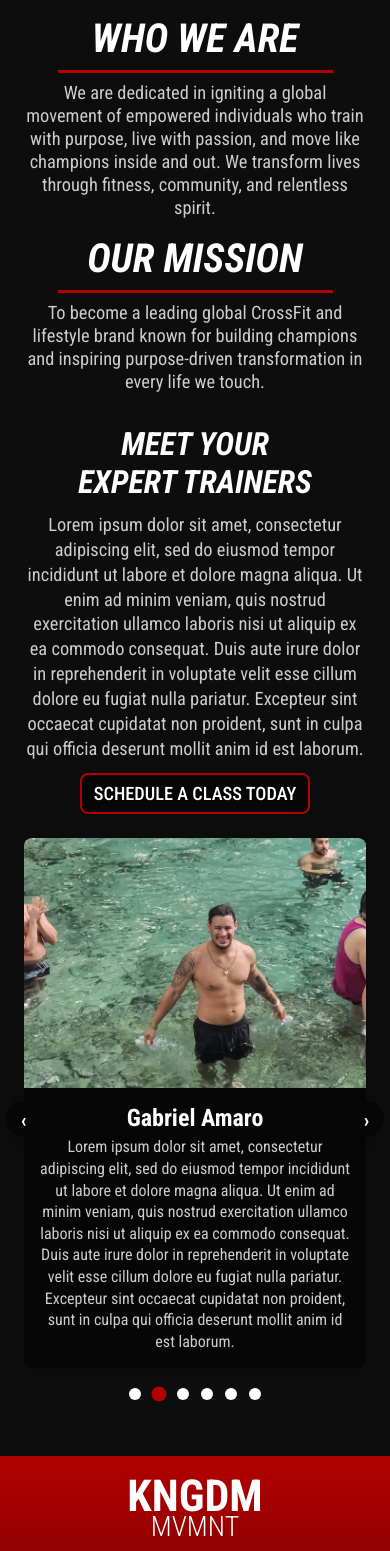
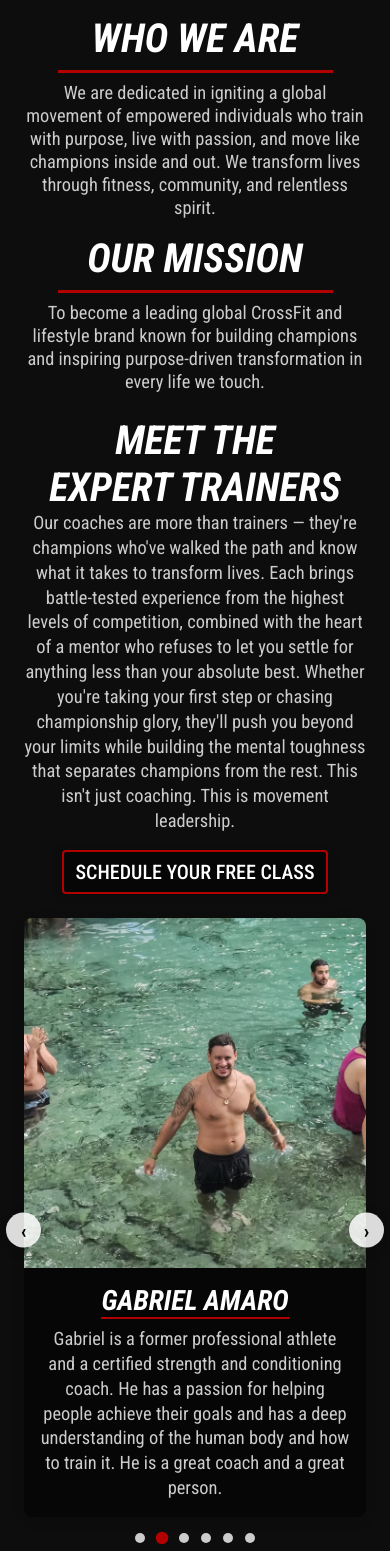
Before and after one commit to gilmerperez/kingdom-movement, a React (Vite) app: page / in a window 390 px wide. Shown: the part 432-1983 px from the top of the page. Built offline with nearby package versions, Linux system fonts and the light colour scheme.

Commit message:
Polished coaches section and added real text

```diff
--- a/src/components/Coaches/Coaches.jsx
+++ b/src/components/Coaches/Coaches.jsx
@@ -13,32 +13,39 @@ const Coaches = () => {
     return () => clearInterval(interval);
   }, []);
 
+  // Previous button
   const handlePrevClick = () => {
     setCurrentCoachIndex((prevIndex) => (prevIndex === 0 ? coachesData.length - 1 : prevIndex - 1));
   };
 
+  // Next button
   const handleNextClick = () => {
     setCurrentCoachIndex((prevIndex) => (prevIndex === coachesData.length - 1 ? 0 : prevIndex + 1));
   };
 
+  // Carousel dots
   const handleDotClick = (index) => {
     setCurrentCoachIndex(index);
   };
 
   return (
+    <>
       <section className={styles.coachesContainer}>
         {/* Coaches content */}
         <div className={styles.coachesContent}>
           <div className={styles.coachesInfo}>
             {/* Title */}
-          <h2 className={styles.coachesTitle}>MEET YOUR EXPERT TRAINERS</h2>
+            <h2 className={styles.coachesTitle}>
+              MEET THE <br /> EXPERT TRAINERS
+            </h2>
             {/* Description */}
             <p className={styles.coachesDescription}>
-            Lorem ipsum dolor sit amet, consectetur adipiscing elit, sed do eiusmod tempor incididunt ut labore et
-            dolore magna aliqua. Ut enim ad minim veniam, quis nostrud exercitation ullamco laboris nisi ut aliquip ex
-            ea commodo consequat. Duis aute irure dolor in reprehenderit in voluptate velit esse cillum dolore eu fugiat
-            nulla pariatur. Excepteur sint occaecat cupidatat non proident, sunt in culpa qui officia deserunt mollit
-            anim id est laborum.
+              Our coaches are more than trainers — they're champions who've walked the path and know what it takes to
+              transform lives. Each brings battle-tested experience from the highest levels of competition, combined
+              with the heart of a mentor who refuses to let you settle for anything less than your absolute best.
+              Whether you're taking your first step or chasing championship glory, they'll push you beyond your limits
+              while building the mental toughness that separates champions from the rest. This isn't just coaching. This
+              is movement leadership.
             </p>
             {/* CTA button */}
             <a
@@ -47,7 +54,7 @@ const Coaches = () => {
               href="https://rangerschamps.wodify.com/OnlineSalesPage/Main?q=Classes%7COnlineMembershipId%3D236922%26ProgramId%3D0%26LocationId%3D10458%26IsToViewScheduleOnly%3DTrue"
               target="_blank"
             >
-            SCHEDULE A CLASS TODAY
+              SCHEDULE YOUR FREE CLASS
             </a>
           </div>
 
@@ -104,6 +111,7 @@ const Coaches = () => {
           </div>
         </div>
       </section>
+    </>
   );
 };
 
--- a/src/components/Coaches/Coaches.module.css
+++ b/src/components/Coaches/Coaches.module.css
@@ -21,7 +21,6 @@
 
 /* Left side */
 .coachesInfo {
-  gap: 1rem;
   display: flex;
   align-items: center;
   flex-direction: column;
@@ -38,7 +37,8 @@
 /* Description */
 .coachesDescription {
   line-height: 1.35;
-  font-size: 1.25rem;
+  font-size: 1.35rem;
+  margin-bottom: 1rem;
   transition: 0.3s ease-in;
   color: var(--text-secondary);
 }
@@ -99,20 +99,23 @@
 }
 
 .coachInfo {
-  padding: 1.5rem;
+  padding: 1.25rem;
   background: var(--header-bg-color);
 }
 
 /* Coach name */
 .coachName {
   font-size: 2rem;
-  margin-bottom: 0.25rem;
+  font-style: italic;
+  display: inline-block;
+  margin-bottom: 0.5rem;
+  border-bottom: 2px solid var(--primary);
 }
 
 /* Coach description */
 .coachDescription {
   line-height: 1.35;
-  font-size: 1.15rem;
+  font-size: 1.25rem;
   color: var(--text-secondary);
 }
 
@@ -130,12 +133,12 @@
   height: 12px;
   border-radius: 50%;
   transition: 0.3s ease-in;
-  background-color: var(--text-primary);
+  background-color: var(--text-secondary);
 }
 
-.dot:hover {
+.dot:not(.activeDot):hover {
   transform: scale(1.15);
-  background-color: var(--primary);
+  background-color: var(--text-primary);
 }
 
 .activeDot {
@@ -156,9 +159,10 @@
   position: absolute;
   align-items: center;
   justify-content: center;
+  color: hsl(0, 0%, 0%);
   transition: 0.3s ease-in;
   transform: translateY(-50%);
-  background: var(--header-bg-color);
+  background: hsla(0, 0%, 100%, 0.85);
   box-shadow: 0 3px 12px rgba(0, 0, 0, 0.15);
 }
 
@@ -178,40 +182,30 @@
 @media (max-width: 1024px) {
   .coachesContent {
     gap: 2rem;
-    /* grid-template-columns: 1fr; */
-  }
-
-  .coachesInfo {
-    gap: 0.75rem;
   }
 
   .coachesTitle {
-    font-size: 2.75rem;
+    font-size: 3rem;
   }
 
   .coachesDescription {
-    font-size: 1.15rem;
+    font-size: 1.25rem;
   }
 
   .scheduleButton {
-    font-size: 1.5rem;
     border: 2px solid var(--primary);
   }
 
-  .carouselContainer {
-    max-width: 450px;
-  }
-
   .coachImageContainer {
-    height: 300px;
+    height: 350px;
   }
 
   .coachName {
-    font-size: 1.75rem;
+    font-size: 1.85rem;
   }
 
   .coachDescription {
-    font-size: 1.1rem;
+    font-size: 1.15rem;
   }
 
   .carouselArrow {
@@ -231,40 +225,47 @@
 
 /* Tablet responsiveness */
 @media (max-width: 768px) {
+  .coachesContainer {
+    padding: 1.75rem 0;
+  }
+
   .coachesContent {
     gap: 1.75rem;
   }
 
   .coachesTitle {
-    font-size: 2rem;
+    font-size: 2.5rem;
   }
 
   .coachesDescription {
+    font-size: 1.15rem;
+  }
+
+  .scheduleButton {
+    font-size: 1.5rem;
+    border-radius: 6px;
+    padding: 0.5rem 0.75rem;
+  }
+
+  .coachInfo {
+    padding: 1rem;
+  }
+
+  .coachName {
+    font-size: 1.75rem;
+  }
+
+  .coachDescription {
     font-size: 1rem;
   }
 
-  .scheduleButton {
-    font-size: 1.25rem;
+  .carouselDots {
+    margin-top: 1rem;
   }
 
-  .carouselContainer {
-    max-width: 350px;
-  }
-
-  .coachImageContainer {
-    height: 250px;
-  }
-
-  .coachInfo {
-    padding: 1.25rem;
-  }
-
-  .coachName {
-    font-size: 1.5rem;
-  }
-
-  .coachDescription {
-    font-size: 0.95rem;
+  .dot {
+    width: 10px;
+    height: 10px;
   }
 
   .carouselArrow {
@@ -282,35 +283,29 @@
   }
 }
 
+/* Make layout vertical on mobile */
+@media (max-width: 520px) {
+  .coachesContent {
+    grid-template-columns: 1fr;
+  }
+}
+
 /* Mobile responsiveness */
 @media (max-width: 480px) {
+  .coachesContainer {
+    padding: 1.5rem 0;
+  }
+
   .coachesContent {
     gap: 1.5rem;
-    grid-template-columns: 1fr;
-  }
-
-  .coachesTitle {
-    max-width: 250px;
-  }
-
-  .coachesDescription {
-    font-size: 1.15rem;
   }
 
   .scheduleButton {
-    font-size: 1.15rem;
-    padding: 0.5rem 0.75rem;
-  }
-
-  .carouselContainer {
-    min-width: 100%;
-  }
-
-  .coachInfo {
-    padding: 1rem;
+    font-size: 1.25rem;
+    border-radius: 4px;
   }
 
   .coachDescription {
-    font-size: 1rem;
+    font-size: 1.15rem;
   }
 }
--- a/src/data/coaches.json
+++ b/src/data/coaches.json
@@ -1,38 +1,38 @@
 [
   {
     "id": 1,
-    "name": "David Zorilla",
+    "name": "DAVID ZORRILLA",
     "image": "/coaches/david.jpg",
-    "description": "Lorem ipsum dolor sit amet, consectetur adipiscing elit, sed do eiusmod tempor incididunt ut labore et dolore magna aliqua. Ut enim ad minim veniam, quis nostrud exercitation ullamco laboris nisi ut aliquip ex ea commodo consequat. Duis aute irure dolor in reprehenderit in voluptate velit esse cillum dolore eu fugiat nulla pariatur. Excepteur sint occaecat cupidatat non proident, sunt in culpa qui officia deserunt mollit anim id est laborum."
+    "description": "David is a former professional athlete and a certified strength and conditioning coach. He has a passion for helping people achieve their goals and has a deep understanding of the human body and how to train it. He is a great coach and a great person."
   },
   {
     "id": 2,
-    "name": "Gabriel Amaro",
+    "name": "GABRIEL AMARO",
     "image": "/coaches/gabriel.jpg",
-    "description": "Lorem ipsum dolor sit amet, consectetur adipiscing elit, sed do eiusmod tempor incididunt ut labore et dolore magna aliqua. Ut enim ad minim veniam, quis nostrud exercitation ullamco laboris nisi ut aliquip ex ea commodo consequat. Duis aute irure dolor in reprehenderit in voluptate velit esse cillum dolore eu fugiat nulla pariatur. Excepteur sint occaecat cupidatat non proident, sunt in culpa qui officia deserunt mollit anim id est laborum."
+    "description": "Gabriel is a former professional athlete and a certified strength and conditioning coach. He has a passion for helping people achieve their goals and has a deep understanding of the human body and how to train it. He is a great coach and a great person."
   },
   {
     "id": 3,
-    "name": "Miguelangel Castillo",
+    "name": "MIGUELANGEL CASTILLO",
     "image": "/coaches/miguel.jpg",
-    "description": "Lorem ipsum dolor sit amet, consectetur adipiscing elit, sed do eiusmod tempor incididunt ut labore et dolore magna aliqua. Ut enim ad minim veniam, quis nostrud exercitation ullamco laboris nisi ut aliquip ex ea commodo consequat. Duis aute irure dolor in reprehenderit in voluptate velit esse cillum dolore eu fugiat nulla pariatur. Excepteur sint occaecat cupidatat non proident, sunt in culpa qui officia deserunt mollit anim id est laborum."
+    "description": "Miguel is a former professional athlete and a certified strength and conditioning coach. He has a passion for helping people achieve their goals and has a deep understanding of the human body and how to train it. He is a great coach and a great person."
   },
   {
     "id": 4,
-    "name": "Horacio Arcas",
+    "name": "HORACIO ARCAS",
     "image": "/coaches/horacio.jpg",
-    "description": "Lorem ipsum dolor sit amet, consectetur adipiscing elit, sed do eiusmod tempor incididunt ut labore et dolore magna aliqua. Ut enim ad minim veniam, quis nostrud exercitation ullamco laboris nisi ut aliquip ex ea commodo consequat. Duis aute irure dolor in reprehenderit in voluptate velit esse cillum dolore eu fugiat nulla pariatur. Excepteur sint occaecat cupidatat non proident, sunt in culpa qui officia deserunt mollit anim id est laborum."
+    "description": "Horacio is a former professional athlete and a certified strength and conditioning coach. He has a passion for helping people achieve their goals and has a deep understanding of the human body and how to train it. He is a great coach and a great person."
   },
   {
     "id": 5,
-    "name": "Fermin Ortiz",
+    "name": "FERMIN ORTIZ",
     "image": "/coaches/fermin.jpg",
-    "description": "Lorem ipsum dolor sit amet, consectetur adipiscing elit, sed do eiusmod tempor incididunt ut labore et dolore magna aliqua. Ut enim ad minim veniam, quis nostrud exercitation ullamco laboris nisi ut aliquip ex ea commodo consequat. Duis aute irure dolor in reprehenderit in voluptate velit esse cillum dolore eu fugiat nulla pariatur. Excepteur sint occaecat cupidatat non proident, sunt in culpa qui officia deserunt mollit anim id est laborum."
+    "description": "Fermin is a former professional athlete and a certified strength and conditioning coach. He has a passion for helping people achieve their goals and has a deep understanding of the human body and how to train it. He is a great coach and a great person."
   },
   {
     "id": 6,
-    "name": "Gloria Caamaño",
+    "name": "GLORIA CAAMAÑO",
     "image": "/coaches/gloria.jpg",
-    "description": "Lorem ipsum dolor sit amet, consectetur adipiscing elit, sed do eiusmod tempor incididunt ut labore et dolore magna aliqua. Ut enim ad minim veniam, quis nostrud exercitation ullamco laboris nisi ut aliquip ex ea commodo consequat. Duis aute irure dolor in reprehenderit in voluptate velit esse cillum dolore eu fugiat nulla pariatur. Excepteur sint occaecat cupidatat non proident, sunt in culpa qui officia deserunt mollit anim id est laborum."
+    "description": "Gloria is a former professional athlete and a certified strength and conditioning coach. She has a passion for helping people achieve their goals and has a deep understanding of the human body and how to train it. She is a great coach and a great person."
   }
 ]
```
Lines whose indentation alone changed are shown as unchanged.
